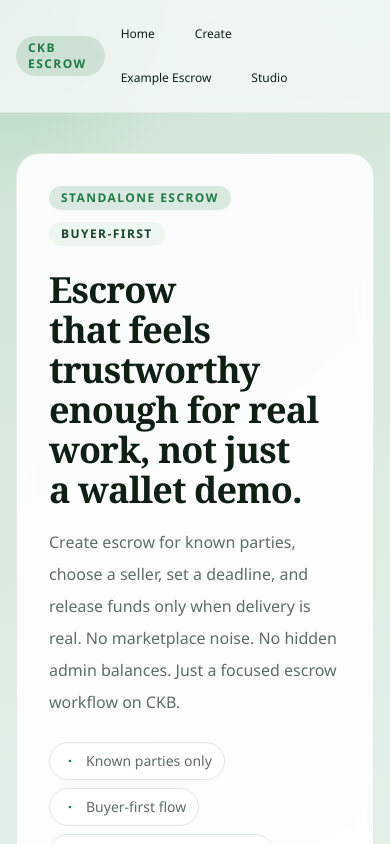
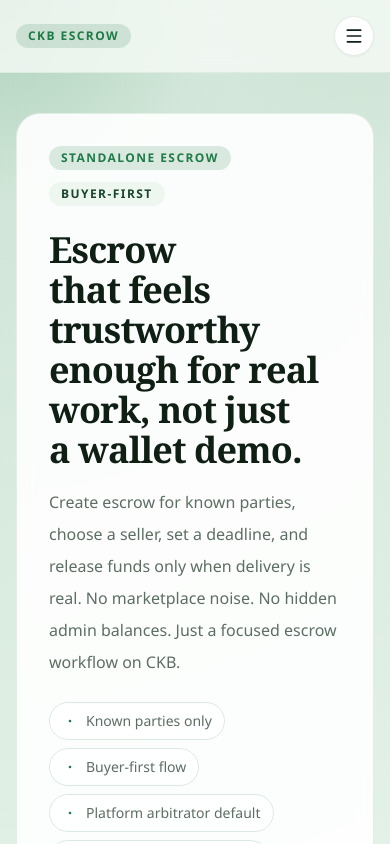
Before and after one commit to kayceeDev/ckb-escrow-studio, a Next.js app in the folder packages/frontend/: page / in a window 390 px wide. Shown: the top 844 px of the page. Built offline with nearby package versions, Linux system fonts and the light colour scheme.

Commit message:
Add mobile navigation menu

```diff
--- a/packages/frontend/app/layout.tsx
+++ b/packages/frontend/app/layout.tsx
@@ -1,6 +1,7 @@
 import type { Metadata } from "next";
 import Link from "next/link";
 
+import { MobileNav } from "../src/components/MobileNav";
 import { Badge, Button } from "../src/components/ui";
 import "./globals.css";
 
@@ -9,6 +10,13 @@ export const metadata: Metadata = {
   description:
     "Standalone decentralized escrow app for known buyer, seller, and arbitrator parties on CKB.",
 };
+
+const navItems = [
+  { href: "/", label: "Home" },
+  { href: "/escrows/create", label: "Create" },
+  { href: "/escrows/escrow-website-redesign", label: "Example Escrow" },
+  { href: "/studio", label: "Studio" },
+];
 
 export default function RootLayout({
   children,
@@ -22,27 +30,21 @@ export default function RootLayout({
           <div className="absolute inset-x-0 top-0 -z-10 h-[28rem] bg-[radial-gradient(circle_at_top_left,rgba(30,122,70,0.18),transparent_34%),radial-gradient(circle_at_top_right,rgba(133,181,146,0.12),transparent_30%)]" />
 
           <header className="sticky top-0 z-30 border-b border-border/80 bg-background/80 backdrop-blur">
-            <div className="mx-auto flex w-full max-w-[1280px] items-center justify-between px-4 py-4 md:px-6">
+            <div className="relative mx-auto flex w-full max-w-[1280px] items-center justify-between px-4 py-4 md:px-6">
               <div className="flex items-center gap-3">
                 <Badge variant="success">CKB Escrow</Badge>
                 <span className="hidden text-sm text-muted-foreground md:inline">
                   standalone decentralized escrow
                 </span>
               </div>
-              <nav className="flex flex-wrap items-center gap-2">
-                <Button asChild variant="ghost" size="sm">
-                  <Link href="/">Home</Link>
-                </Button>
-                <Button asChild variant="ghost" size="sm">
-                  <Link href="/escrows/create">Create</Link>
-                </Button>
-                <Button asChild variant="ghost" size="sm">
-                  <Link href="/escrows/escrow-website-redesign">Example Escrow</Link>
-                </Button>
-                <Button asChild variant="ghost" size="sm">
-                  <Link href="/studio">Studio</Link>
-                </Button>
+              <nav className="hidden flex-wrap items-center gap-2 md:flex">
+                {navItems.map((item) => (
+                  <Button key={item.href} asChild variant="ghost" size="sm">
+                    <Link href={item.href}>{item.label}</Link>
+                  </Button>
+                ))}
               </nav>
+              <MobileNav items={navItems} />
             </div>
           </header>
 
--- /dev/null
+++ b/packages/frontend/src/components/MobileNav.tsx
@@ -0,0 +1,132 @@
+"use client";
+
+import Link from "next/link";
+import { usePathname } from "next/navigation";
+import { Menu, MoveRight, ShieldCheck, X } from "lucide-react";
+import { useEffect, useMemo, useState } from "react";
+
+import { cn } from "../lib/utils";
+import { Badge, Button, Card, CardContent } from "./ui";
+
+interface MobileNavProps {
+  items: Array<{ href: string; label: string }>;
+}
+
+export function MobileNav({ items }: MobileNavProps) {
+  const pathname = usePathname();
+  const [open, setOpen] = useState(false);
+
+  useEffect(() => {
+    setOpen(false);
+  }, [pathname]);
+
+  useEffect(() => {
+    const originalOverflow = document.body.style.overflow;
+
+    if (open) {
+      document.body.style.overflow = "hidden";
+    }
+
+    return () => {
+      document.body.style.overflow = originalOverflow;
+    };
+  }, [open]);
+
+  const links = useMemo(
+    () =>
+      items.map((item) => {
+        const active =
+          item.href === "/"
+            ? pathname === "/"
+            : pathname === item.href || pathname.startsWith(`${item.href}/`);
+
+        return (
+          <Link
+            key={item.href}
+            href={item.href}
+            className={cn(
+              "group flex items-center justify-between rounded-[1.25rem] border px-4 py-4 transition-all",
+              active
+                ? "border-primary/30 bg-primary text-primary-foreground shadow-[0_20px_40px_-28px_rgba(30,122,70,0.75)]"
+                : "border-border/70 bg-white/80 text-foreground hover:border-primary/25 hover:bg-accent/70",
+            )}
+            onClick={() => setOpen(false)}
+          >
+            <div className="flex flex-col">
+              <span className="text-sm font-semibold tracking-[0.01em]">{item.label}</span>
+              <span className={cn("text-xs", active ? "text-primary-foreground/80" : "text-muted-foreground")}>
+                {item.href === "/" && "Product overview and active escrows"}
+                {item.href === "/escrows/create" && "Start a new protected payment flow"}
+                {item.href.includes("/escrows/") && item.href !== "/escrows/create" && "See a sample escrow case file"}
+                {item.href === "/studio" && "Operator tools, deployment, and diagnostics"}
+              </span>
+            </div>
+            <MoveRight className={cn("h-4 w-4 transition-transform group-hover:translate-x-0.5", active ? "text-primary-foreground" : "text-muted-foreground")} />
+          </Link>
+        );
+      }),
+    [items, pathname],
+  );
+
+  return (
+    <div className="md:hidden">
+      <Button
+        variant="outline"
+        size="icon"
+        className={cn(
+          "relative border-border/80 bg-white/85 shadow-sm backdrop-blur",
+          open && "border-primary/30 bg-primary text-primary-foreground",
+        )}
+        aria-expanded={open}
+        aria-label={open ? "Close navigation" : "Open navigation"}
+        onClick={() => setOpen((value) => !value)}
+      >
+        {open ? <X className="h-5 w-5" /> : <Menu className="h-5 w-5" />}
+      </Button>
+
+      <div
+        className={cn(
+          "fixed inset-0 z-40 bg-[rgba(14,25,17,0.32)] backdrop-blur-sm transition-all duration-200",
+          open ? "pointer-events-auto opacity-100" : "pointer-events-none opacity-0",
+        )}
+        onClick={() => setOpen(false)}
+        aria-hidden="true"
+      />
+
+      <div
+        className={cn(
+          "fixed inset-x-4 top-[4.75rem] z-50 origin-top transition-all duration-200",
+          open ? "pointer-events-auto translate-y-0 opacity-100" : "pointer-events-none -translate-y-2 opacity-0",
+        )}
+      >
+        <Card className="overflow-hidden border-border/80 bg-[rgba(252,255,252,0.96)] shadow-[0_30px_80px_-30px_rgba(18,51,28,0.35)] backdrop-blur-xl">
+          <CardContent className="space-y-5 p-4">
+            <div className="flex items-start justify-between gap-4 rounded-[1.25rem] border border-border/70 bg-white/80 p-4">
+              <div className="space-y-2">
+                <Badge variant="success">Navigate</Badge>
+                <div>
+                  <p className="text-sm font-semibold text-foreground">Escrow workspace</p>
+                  <p className="text-xs leading-5 text-muted-foreground">
+                    Move between the customer-facing app and the internal studio without losing context.
+                  </p>
+                </div>
+              </div>
+              <div className="rounded-full bg-primary/10 p-2 text-primary">
+                <ShieldCheck className="h-4 w-4" />
+              </div>
+            </div>
+
+            <div className="space-y-3">{links}</div>
+
+            <div className="rounded-[1.25rem] border border-dashed border-primary/20 bg-primary/5 p-4">
+              <p className="text-xs font-semibold uppercase tracking-[0.2em] text-primary/80">Mobile tip</p>
+              <p className="mt-2 text-sm leading-6 text-muted-foreground">
+                Use <span className="font-medium text-foreground">Studio</span> for deployment and raw protocol actions. The main app is optimized for buyers, sellers, and arbitrators.
+              </p>
+            </div>
+          </CardContent>
+        </Card>
+      </div>
+    </div>
+  );
+}
```
